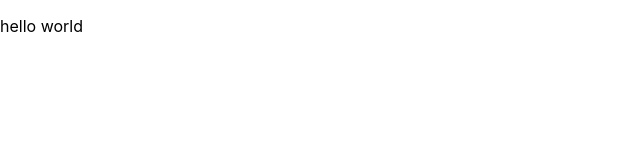
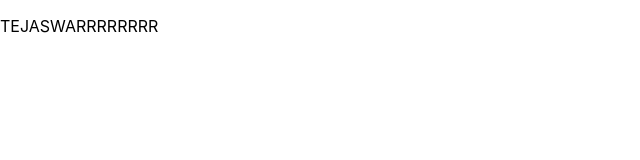
Before and after one commit to tejaswark/new, a React (Create React App) app: page / in a window 1280 px wide. Shown: the top 160 px of the page, without its empty margins (0-640 px from the left). Built offline with nearby package versions, Linux system fonts and the light colour scheme.

Commit message:
Update App.js

```diff
--- a/src/App.js
+++ b/src/App.js
@@ -1,7 +1,7 @@
 function App() {
   return (
     <div>
-      <p>hello world</p>
+      <p>TEJASWARRRRRRRR</p>
     </div>
   );
 }
```
